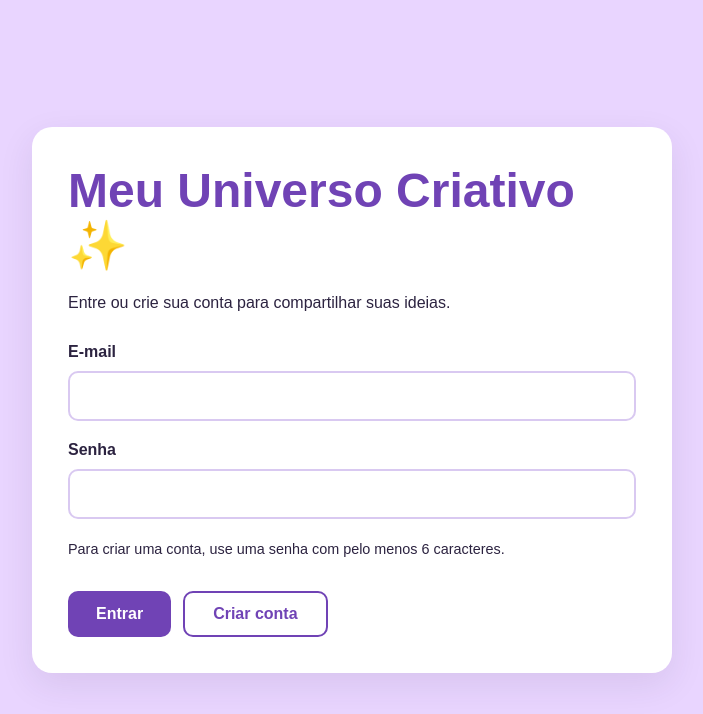
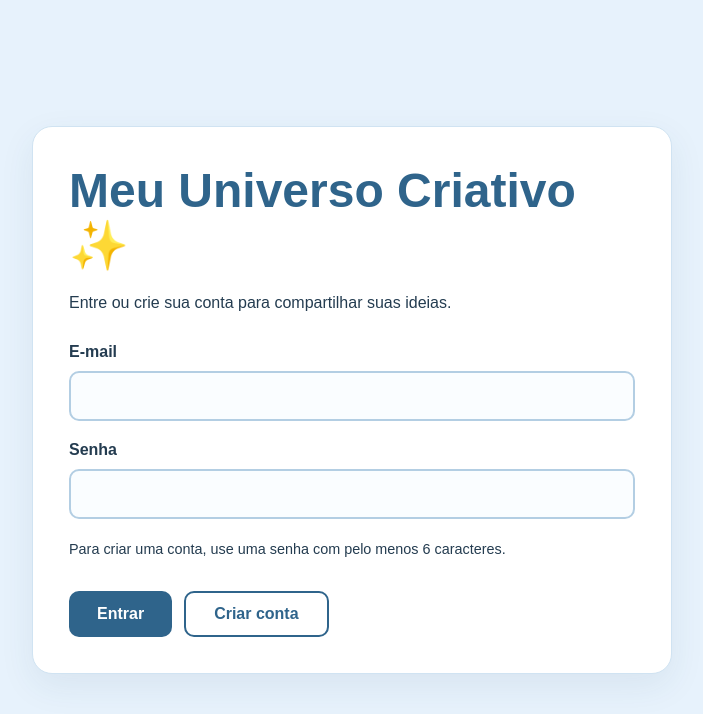
Before and after one commit to macedonatyy-afk/Universo-criativo, a Next.js app: page /login in a window 1280 px wide. Shown: the top 714 px of the page, without its empty margins (288-991 px from the left). Built offline with nearby package versions, Linux system fonts and the light colour scheme; no server answers.

Commit message:
Personaliza o site com tons de azul pastel

```diff
--- a/app/globals.css
+++ b/app/globals.css
@@ -1,24 +1,27 @@
 /* Personalize as cores aqui. */
 :root {
-  --fundo: #E9D5FF;
+  --fundo: #e7f2fc;
   --cartao: #ffffff;
-  --principal: #7043b5;
-  --principal-hover: #58318f;
-  --texto: #2c2340;
-  --borda: #d9c9f1;
+  --principal: #2f648b;
+  --principal-hover: #24516f;
+  --texto: #243c50;
+  --borda: #b3cee3;
+  --superficie-suave: #f3f8fe;
 }
 
 * { box-sizing: border-box; }
 body { margin: 0; font-family: Arial, sans-serif; color: var(--texto); background: var(--fundo); }
+a { color: var(--principal); }
 .pagina { min-height: 100vh; display: grid; place-items: center; padding: 24px; }
-.cartao { width: 100%; max-width: 640px; padding: 36px; border-radius: 20px; background: var(--cartao); box-shadow: 0 12px 35px #34204c18; }
+.cartao { width: 100%; max-width: 640px; padding: 36px; border: 1px solid #d0e3f2; border-radius: 20px; background: var(--cartao); box-shadow: 0 12px 35px #284b6a14; }
 h1 { font-size: clamp(2rem, 6vw, 3rem); margin: 0 0 12px; color: var(--principal); }
 .descricao { line-height: 1.6; margin-bottom: 28px; }
 label { display: block; font-weight: bold; margin-bottom: 10px; }
-textarea, input { display: block; width: 100%; padding: 14px; border: 2px solid var(--borda); border-radius: 10px; font: inherit; }
+textarea, input { display: block; width: 100%; padding: 14px; border: 2px solid var(--borda); border-radius: 10px; font: inherit; color: var(--texto); background: #fafdff; }
 textarea { resize: vertical; }
 input { margin-bottom: 20px; }
 textarea:focus, input:focus { outline: 2px solid var(--principal); outline-offset: 2px; }
+button:focus-visible, a:focus-visible { outline: 2px solid var(--principal); outline-offset: 4px; }
 button { margin-top: 16px; padding: 12px 28px; border: 0; border-radius: 10px; color: white; background: var(--principal); font: inherit; font-weight: bold; cursor: pointer; }
 button:hover { background: var(--principal-hover); }
 button:disabled { opacity: .6; cursor: wait; }
@@ -27,7 +30,7 @@ button.secundario:hover { background: var(--fundo); }
 .acoes-login { display: flex; flex-wrap: wrap; gap: 12px; }
 .erro { color: #a21c35; line-height: 1.5; }
 .ajuda { font-size: .9rem; line-height: 1.5; }
-.topo { display: flex; align-items: center; justify-content: space-between; gap: 16px; padding: 16px 24px; background: var(--cartao); }
+.topo { display: flex; align-items: center; justify-content: space-between; gap: 16px; padding: 16px 24px; background: var(--cartao); border-bottom: 1px solid var(--borda); }
 .topo button { margin-top: 0; }
 .email-usuario { overflow-wrap: anywhere; min-width: 0; }
 .topo + .pagina { min-height: calc(100vh - 90px); }
@@ -35,10 +38,10 @@ button.secundario:hover { background: var(--fundo); }
 .navegacao a, .paginacao a { color: var(--principal); font-weight: bold; }
 .pagina-historico { align-items: start; }
 .historico-lista { list-style: none; padding: 0; }
-.registro-historico { border: 2px solid var(--borda); border-radius: 12px; padding: 20px; margin: 24px 0; }
+.registro-historico { border: 2px solid var(--borda); border-radius: 12px; padding: 20px; margin: 24px 0; background: var(--superficie-suave); }
 .registro-historico h3 { font-size: 1rem; margin-top: 20px; }
 .paginacao { display: flex; flex-wrap: wrap; justify-content: space-between; gap: 16px; margin: 24px 0; }
-.resultado { margin-top: 32px; padding: 20px; min-height: 120px; border: 2px solid var(--borda); border-radius: 12px; }
+.resultado { margin-top: 32px; padding: 20px; min-height: 120px; border: 2px solid var(--borda); border-radius: 12px; background: var(--superficie-suave); }
 h2 { margin: 0 0 12px; font-size: 1.2rem; }
 .conteudo-resposta { white-space: pre-wrap; overflow-wrap: anywhere; }
 @media (max-width: 480px) { .cartao { padding: 22px; } .topo { flex-wrap: wrap; } }
```
